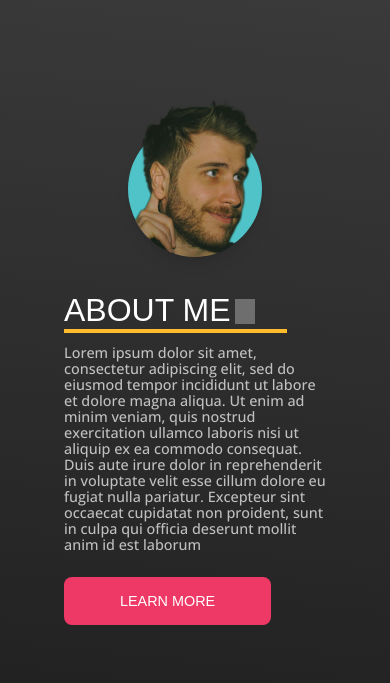
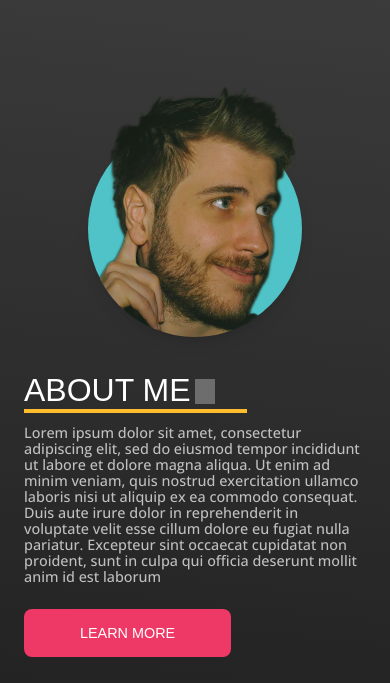
Before and after one commit to schinwald/schinwald.github.io, an Astro site: page / in a window 390 px wide. Shown: the part 850-1533 px from the top of the page. Built offline with nearby package versions, Linux system fonts and the light colour scheme; Astro itself is replaced by a stand-in of ours; a web font is replaced by a local one.

Commit message:
feat: changed padding for containers on small devices

```diff
--- a/src/layouts/container.tsx
+++ b/src/layouts/container.tsx
@@ -7,7 +7,7 @@ const containerVariants = cva(
   {
     variants: {
       variant: {
-        narrow: "px-16 max-w-screen-md",
+        narrow: "px-6 sm:px-16 max-w-screen-md",
         hybrid: "px-0 sm:px-16 max-w-screen-md",
         wide: "w-screen",
       }
```
